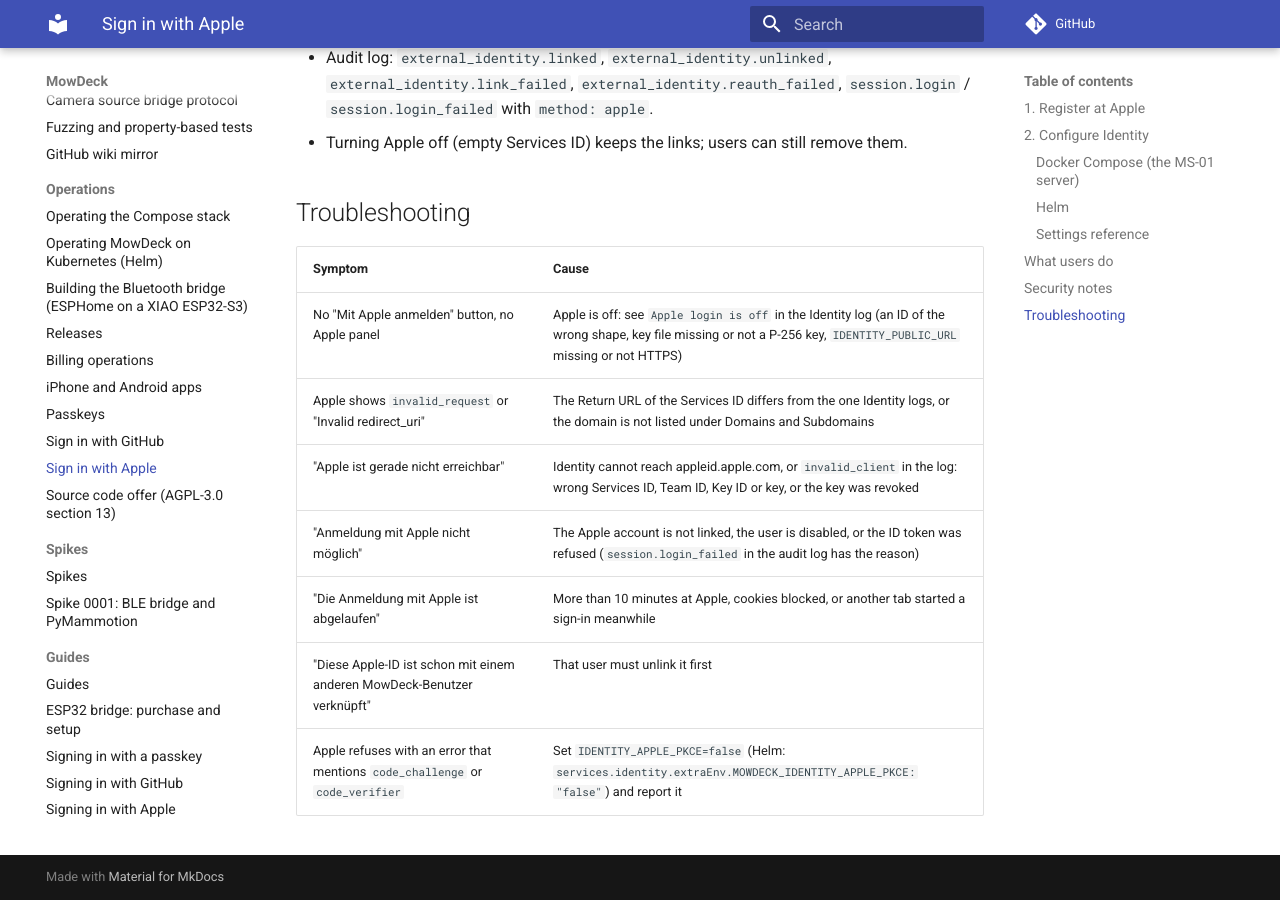
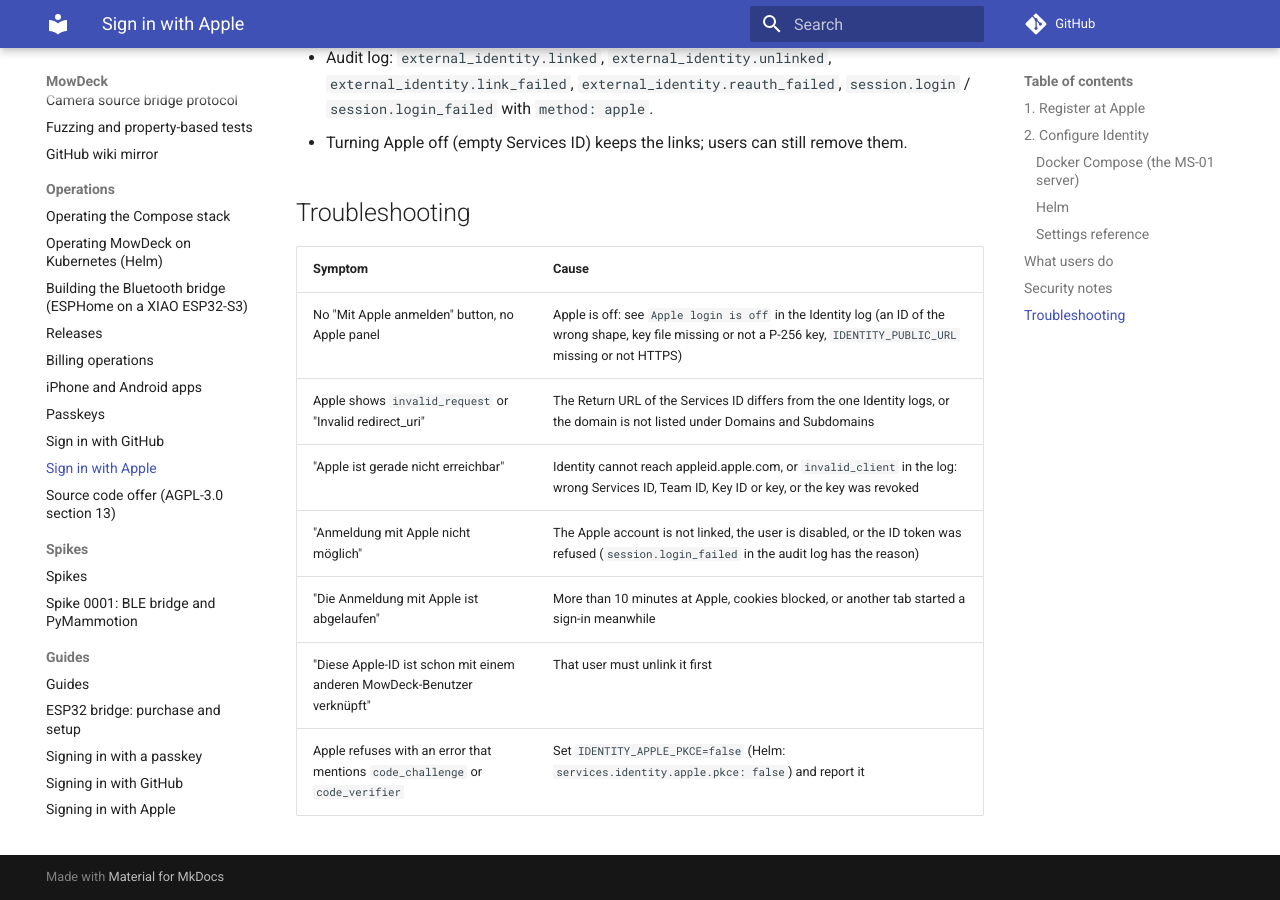
Before and after one commit to lukislp/mowdeck, an MkDocs documentation site: the page built from docs/ops/apple-login.md, in a window 1280 px wide and 900 px high, scrolled down 4302 px. Built offline with MkDocs 1.6.1 and Material for MkDocs 9.7.7, drawn with Linux system fonts in a browser that asks for light colours; comment, search, counter and statistics services are not loaded.

Commit message:
fix(helm): pass the Apple PKCE switch to Identity like Compose does
The chart drift test requires every Compose variable of a service in the rendered
container: services.identity.apple.pkce renders MOWDECK_IDENTITY_APPLE_PKCE.

```diff
--- a/docs/ops/apple-login.md
+++ b/docs/ops/apple-login.md
@@ -118,4 +118,4 @@ See the user guide [Signing in with Apple](../guides/apple-login.md).
 | "Anmeldung mit Apple nicht möglich" | The Apple account is not linked, the user is disabled, or the ID token was refused (`session.login_failed` in the audit log has the reason) |
 | "Die Anmeldung mit Apple ist abgelaufen" | More than 10 minutes at Apple, cookies blocked, or another tab started a sign-in meanwhile |
 | "Diese Apple-ID ist schon mit einem anderen MowDeck-Benutzer verknüpft" | That user must unlink it first |
-| Apple refuses with an error that mentions `code_challenge` or `code_verifier` | Set `IDENTITY_APPLE_PKCE=false` (Helm: `services.identity.extraEnv.MOWDECK_IDENTITY_APPLE_PKCE: "false"`) and report it |
+| Apple refuses with an error that mentions `code_challenge` or `code_verifier` | Set `IDENTITY_APPLE_PKCE=false` (Helm: `services.identity.apple.pkce: false`) and report it |
```
Also changed, not shown: 2 other files.
